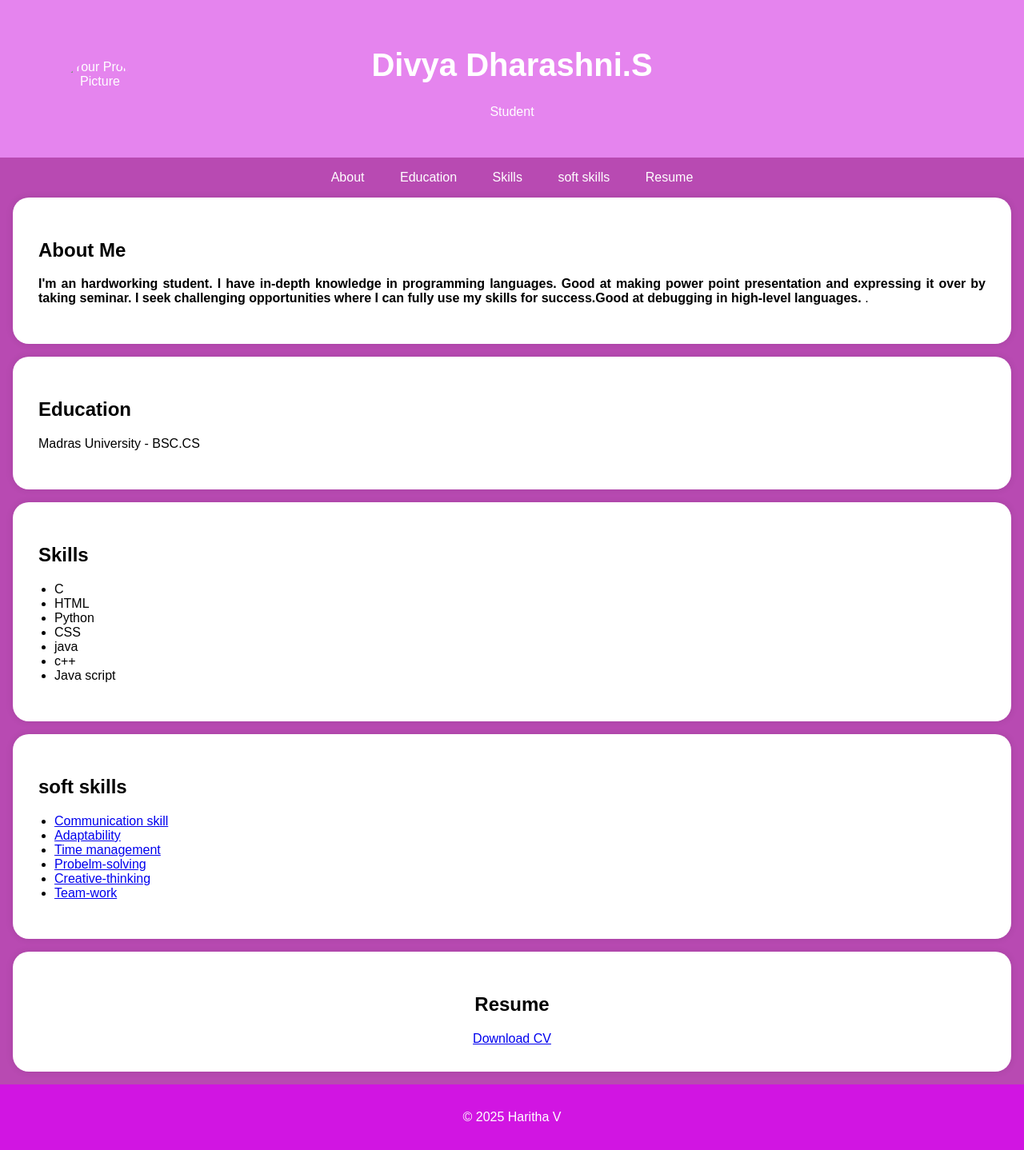
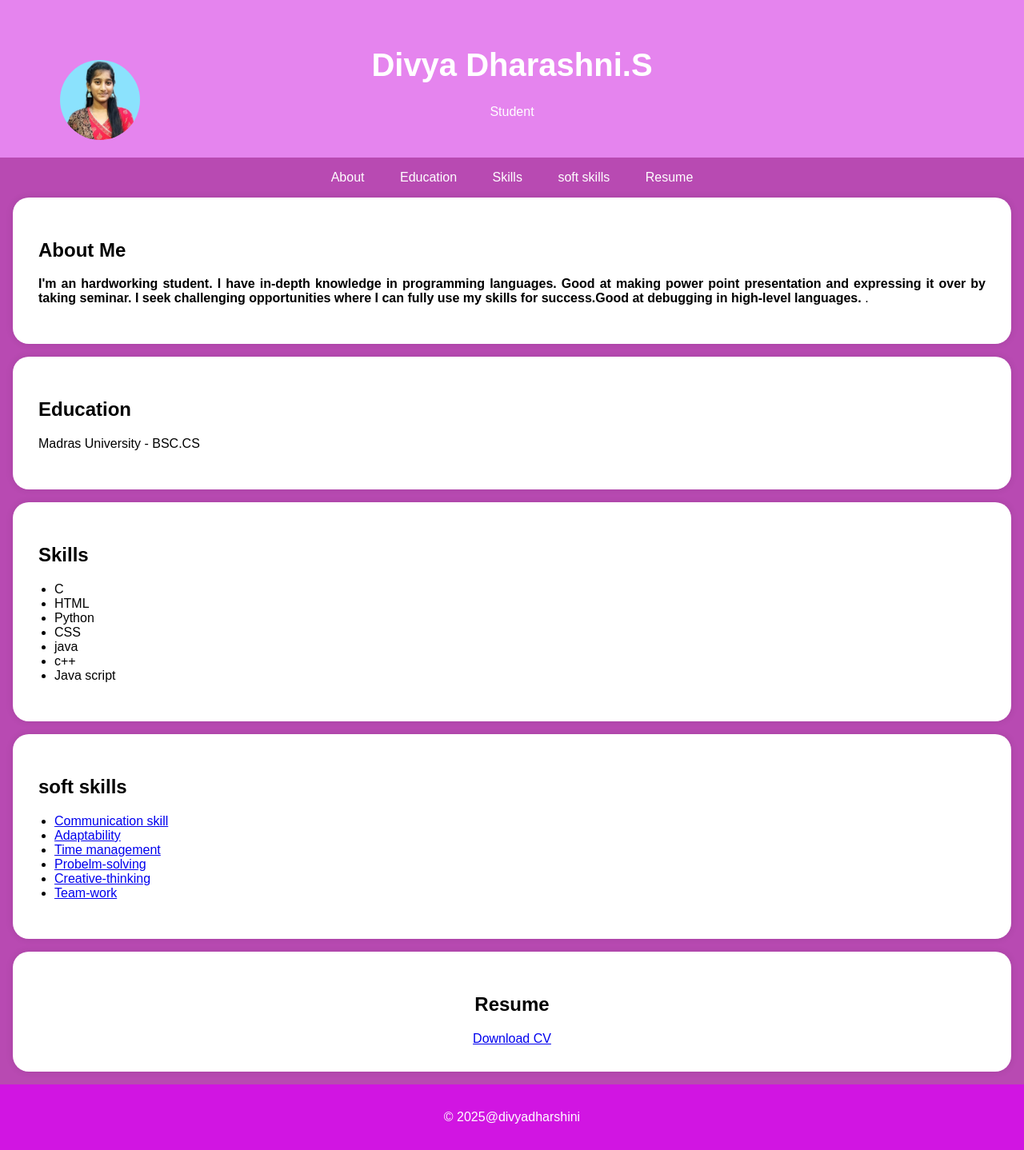
Before and after one commit to Divyadharshini45/Nan-mudhalvan, a plain HTML site: page index.html in a window 1280 px wide. Shown: the whole page at 80% size. Drawn offline with Linux system fonts and the light colour scheme.

Commit message:
Update index.html

```diff
--- a/index.html
+++ b/index.html
@@ -1,7 +1,7 @@
 <!DOCTYPE html>
 <html>
 <head>
-    <title> Haritha <Video></Video> Portfolio</title>
+    <title>Divya<Video></Video> Portfolio</title>
     <style>
         body {
             font-family: Arial, sans-serif;
@@ -95,7 +95,7 @@
     <header>
         <div class="header-content">
             <!-- Add your profile picture here -->
-            <img src="./photo.jpg.jpg" alt="Your Profile Picture" class="profile-picture">
+            <img src="photo.jpg" alt="Your Profile Picture" class="profile-picture">
             <h1>Divya Dharashni.S</h1>
             <p>Student</p>
         </div>
@@ -175,7 +175,7 @@
     </section>
 
     <footer>
-        <p>&copy; 2025 Haritha V</p>
+        <p>&copy; 2025@divyadharshini</p>
     </footer>
 
     <script>
```
